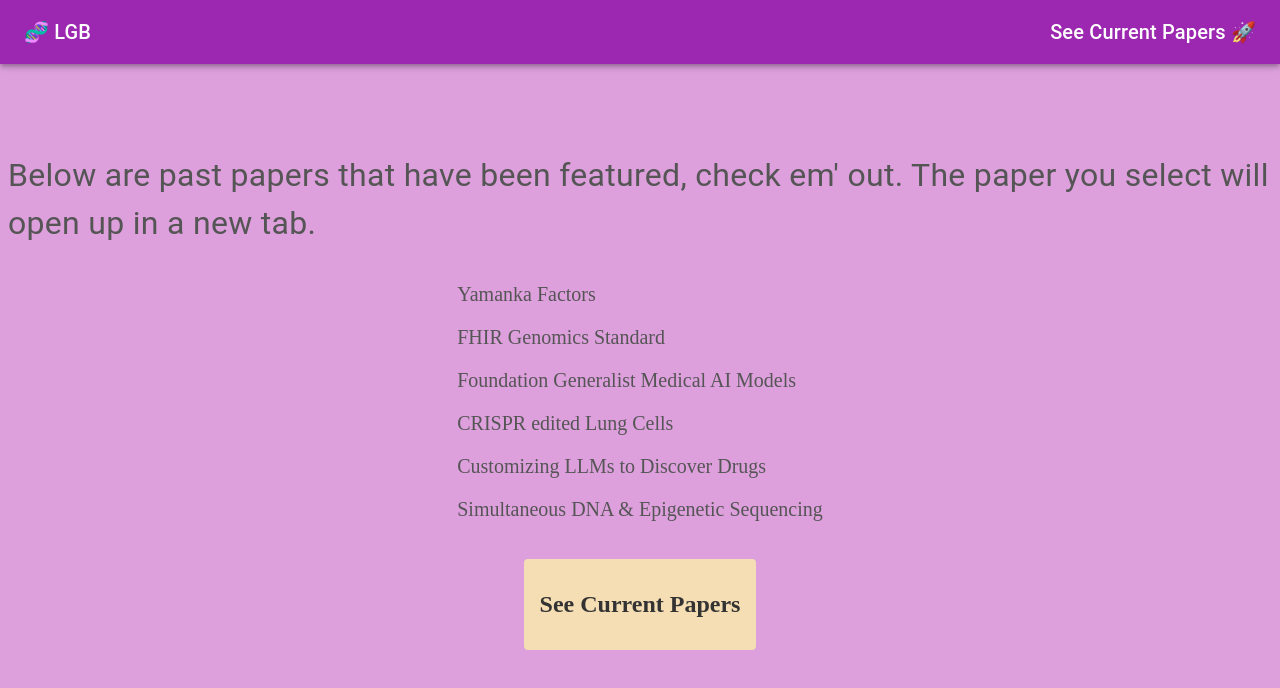
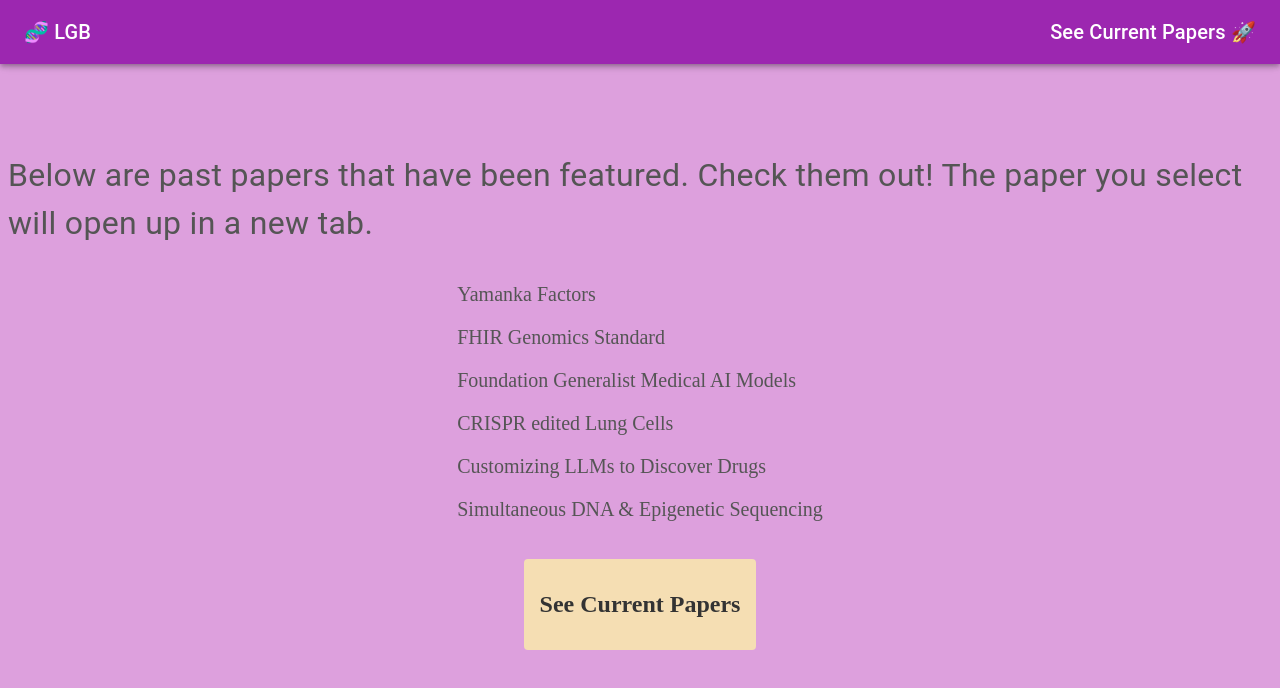
Before and after one commit to rohanrobinson/lgb, a Next.js app: page /past-papers in a window 1280 px wide. Shown: the top 688 px of the page. Built offline with nearby package versions, Linux system fonts and the light colour scheme.

Commit message:
extra spacing on quiz, wording change for past pg

```diff
--- a/src/pages/past-papers.js
+++ b/src/pages/past-papers.js
@@ -36,7 +36,7 @@ export default function PastPapers() {
       </AppBar>
 
       <Typography variant="body1" sx={{ mb: 2, fontSize: "2.0rem"  }}>
-          <span className={styles.lgbDescription}>Below are past papers that have been featured, check em' out.
+          <span className={styles.lgbDescription}>Below are past papers that have been featured. Check them out!
           The paper you select will open up in a new tab.</span>
       </Typography>
 
--- a/src/pages/take-quiz.js
+++ b/src/pages/take-quiz.js
@@ -128,6 +128,8 @@ export default function TakeQuiz() {
         </Toolbar>
       </AppBar>
 
+      <br />
+
       {showPaper1 === 'true' && (
       <div className={styles.quizHellYa}>
         <Typography variant="body1" sx={{ mb: 2, fontSize: "1.5rem" }}>
@@ -203,7 +205,7 @@ export default function TakeQuiz() {
       {showScore && totalCorrect > 0 &&(
         <div className={styles.quizHellYa}>
           <Typography variant="body1" sx={{ mb: 2, fontSize: "1.5rem" }}>
-            <span className={styles.lgbText}>Great job on reading new & hard material completing the quiz!< br />
+            <span className={styles.lgbText}>Great job on reading new & hard material!< br />
             You got {totalCorrect} correct out of {totalQuestions}!</span> <br />
 
             <br />
```
